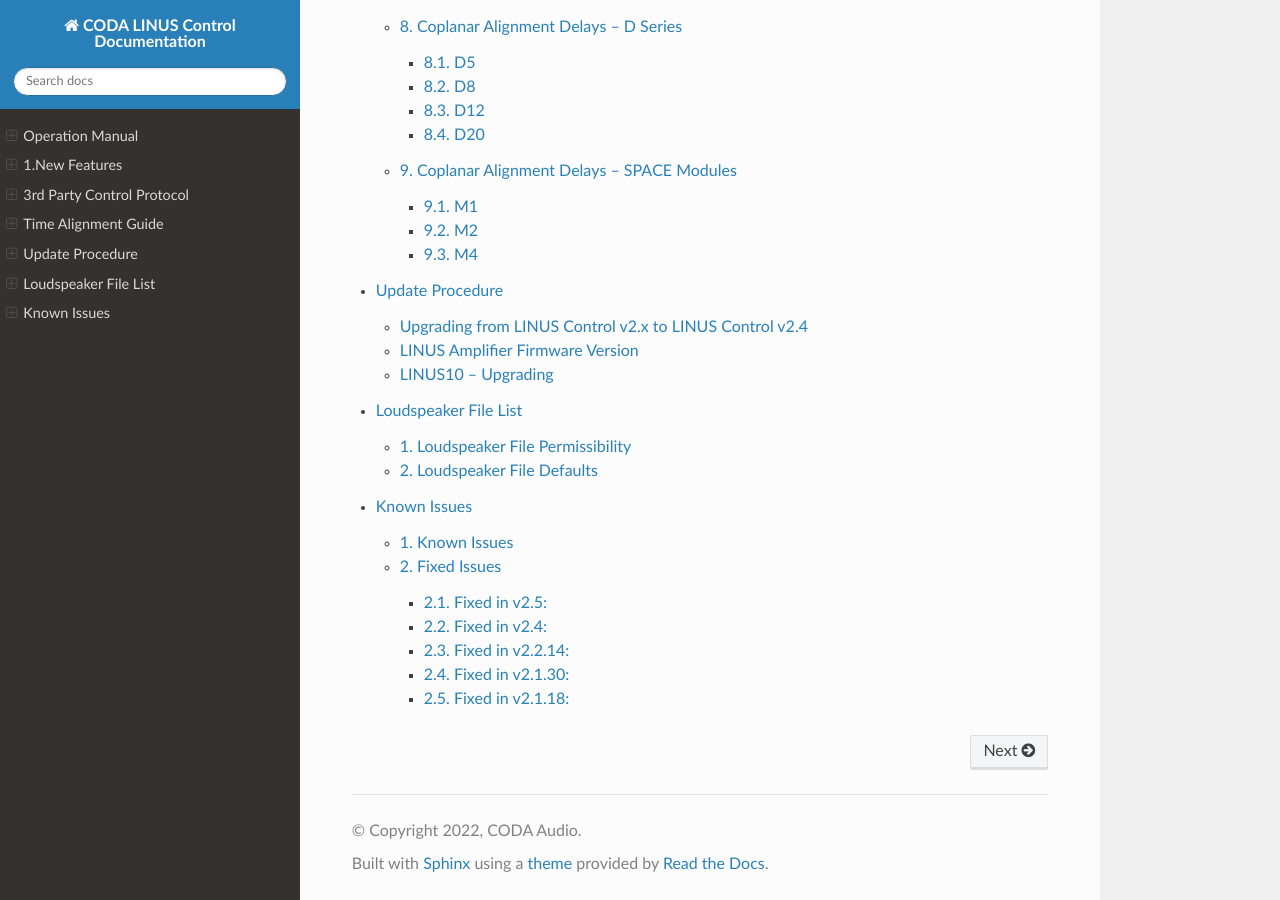
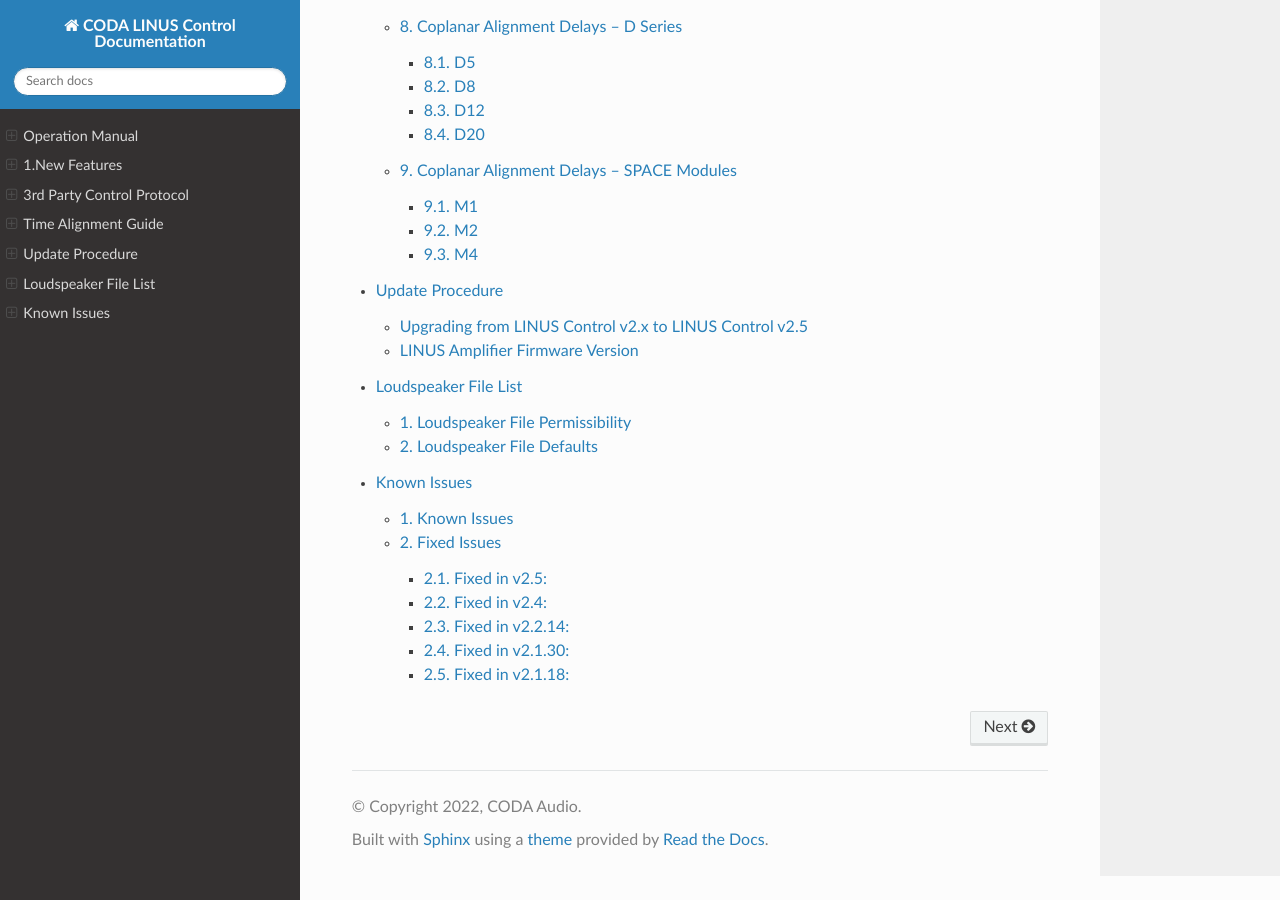
Before and after one commit to tderick/CODA-LINUX-CONTROL-DOCUMENTATION, a Sphinx documentation site: the page built from source/index.rst, in a window 1280 px wide and 900 px high, scrolled down 4590 px. Built offline with Sphinx 7.4.7 and the Read the Docs theme 2.0.0, drawn with Linux system fonts in a browser that asks for light colours; some of the changed lines change nothing that is shown.

Commit message:
Update Update Procedure

```diff
--- a/source/update_procedure.rst
+++ b/source/update_procedure.rst
@@ -1,14 +1,14 @@
 Update Procedure
 ================
 
-Upgrading from LINUS Control v2.x to LINUS Control v2.4
+Upgrading from LINUS Control v2.x to LINUS Control v2.5
 --------------------------------------------------------
 
 • Set your wired ethernet interface to 192.168.1.250 / 255.255.0.0
 • Disable all other network interfaces, including Wi-Fi.
 • Check your interface IP, Subnet Mask, and check you have disabled all other network interfaces, **including Wi-Fi**.
 • Close any existing instance of LINUS Control.
-• Launch LINUS Control v2.4.
+• Launch LINUS Control v2.5.
 • Click the Online button in the top right of the window.
 • Network scanning will now start. In the bottom taskbar, an icon will be presented, showing how many amplifiers have been detected on the network. Click this button:
 
@@ -92,169 +92,169 @@
 +-----------------------+-------------------+
 
 
-LINUS10 – Upgrading
---------------------
+.. LINUS10 – Upgrading
+.. --------------------
 
-First it is necessary to establish a fully functional network with the amplifiers on the LINUS Live v1.2.5 software. This ensures there are no connectivity issues that could cause issues during the Firmware update procedure.
+.. First it is necessary to establish a fully functional network with the amplifiers on the LINUS Live v1.2.5 software. This ensures there are no connectivity issues that could cause issues during the Firmware update procedure.
 
-• Establish a fully functional LINUS10 network with LINUS Live v1.2.5
-• Ensure LINUS Live v1.2.5 is in sync with the amplifiers (no orange flags):
+.. • Establish a fully functional LINUS10 network with LINUS Live v1.2.5
+.. • Ensure LINUS Live v1.2.5 is in sync with the amplifiers (no orange flags):
 
-.. image:: assets/images/update_procedure/linux10upgrading/syncwithamplifier.png
-    :align: center
+.. .. image:: assets/images/update_procedure/linux10upgrading/syncwithamplifier.png
+..     :align: center
 
-|
+.. |
 
-• Close LINUS Live v1.2.5
-• Run LINUS Live v1.2.7 – the Firmware Migration Tool.
-• Go Online. The units will be shown with a Red and Grey square, stating “Update FW”:
+.. • Close LINUS Live v1.2.5
+.. • Run LINUS Live v1.2.7 – the Firmware Migration Tool.
+.. • Go Online. The units will be shown with a Red and Grey square, stating “Update FW”:
 
-.. image:: assets/images/update_procedure/linux10upgrading/updatefw.png
-    :align: center
+.. .. image:: assets/images/update_procedure/linux10upgrading/updatefw.png
+..     :align: center
 
-|
+.. |
 
-• Press the ‘Add Modules’ button:
+.. • Press the ‘Add Modules’ button:
 
-.. image:: assets/images/update_procedure/linux10upgrading/addmodule.png
-    :align: center
+.. .. image:: assets/images/update_procedure/linux10upgrading/addmodule.png
+..     :align: center
 
-|
+.. |
 
-• Select **up to** 6 Modules (12x LINUS10 Amplifiers).
+.. • Select **up to** 6 Modules (12x LINUS10 Amplifiers).
 
-.. note::
-    If you select over 6 Modules, which is 12x LINUS10 Amplifiers, the Firmware update process will fail, and you will have to update the devices one at a time, using the Hardware Update Mode.
+.. .. note::
+..     If you select over 6 Modules, which is 12x LINUS10 Amplifiers, the Firmware update process will fail, and you will have to update the devices one at a time, using the Hardware Update Mode.
 
-• Click Firmware, then Upload Firmware, then accept the pop-up dialog.
+.. • Click Firmware, then Upload Firmware, then accept the pop-up dialog.
 
-.. image:: assets/images/update_procedure/linux10upgrading/popup_dialog.png
-    :align: center
+.. .. image:: assets/images/update_procedure/linux10upgrading/popup_dialog.png
+..     :align: center
 
-|
+.. |
 
-• LINUS Live v1.2.7 will close upon completion.
-• Restart LINUS Live v1.2.7 and repeat, until all amplifiers have had their firmware updated.
-• Restart LINUS Live v1.2.7
-• Go Online. The units will be shown with a Red and Grey square, stating “Update Lib”:
+.. • LINUS Live v1.2.7 will close upon completion.
+.. • Restart LINUS Live v1.2.7 and repeat, until all amplifiers have had their firmware updated.
+.. • Restart LINUS Live v1.2.7
+.. • Go Online. The units will be shown with a Red and Grey square, stating “Update Lib”:
 
-.. image:: assets/images/update_procedure/linux10upgrading/updatelib.png
-    :align: center
+.. .. image:: assets/images/update_procedure/linux10upgrading/updatelib.png
+..     :align: center
 
-|
+.. |
 
-• Press the ‘Add Modules’ button:
+.. • Press the ‘Add Modules’ button:
 
-.. image:: assets/images/update_procedure/linux10upgrading/addmodule.png
-    :align: center
+.. .. image:: assets/images/update_procedure/linux10upgrading/addmodule.png
+..     :align: center
 
-|
+.. |
 
-• Select **up to** 6 Modules (12x LINUS10 Amplifiers).
-• Click Library, then Upload Library, then accept the pop-up dialog:
+.. • Select **up to** 6 Modules (12x LINUS10 Amplifiers).
+.. • Click Library, then Upload Library, then accept the pop-up dialog:
 
-.. image:: assets/images/update_procedure/linux10upgrading/upload_lib.png
-    :align: center
+.. .. image:: assets/images/update_procedure/linux10upgrading/upload_lib.png
+..     :align: center
 
-|
+.. |
 
-• LINUS Firmware Migrate will close upon completion.
-• Restart LINUS Firmware Migrate v1.2.7 and repeat until all amplifiers have had their libraries updated.
-• Restart LINUS Live v1.2.7
-• Go Online. The units will be shown with a Green and Grey square:
+.. • LINUS Firmware Migrate will close upon completion.
+.. • Restart LINUS Firmware Migrate v1.2.7 and repeat until all amplifiers have had their libraries updated.
+.. • Restart LINUS Live v1.2.7
+.. • Go Online. The units will be shown with a Green and Grey square:
 
-.. image:: assets/images/update_procedure/linux10upgrading/greenandgreysquare.png
-    :align: center
+.. .. image:: assets/images/update_procedure/linux10upgrading/greenandgreysquare.png
+..     :align: center
 
-|
+.. |
 
-• Press the ‘Add Modules’ button:
+.. • Press the ‘Add Modules’ button:
 
-.. image:: assets/images/update_procedure/linux10upgrading/addmodule.png
-    :align: center
+.. .. image:: assets/images/update_procedure/linux10upgrading/addmodule.png
+..     :align: center
 
-|
+.. |
 
-• They will now all have blue ‘in-sync’ flags:
+.. • They will now all have blue ‘in-sync’ flags:
 
-.. image:: assets/images/update_procedure/linux10upgrading/in-sync-flags.png
-    :align: center
+.. .. image:: assets/images/update_procedure/linux10upgrading/in-sync-flags.png
+..     :align: center
 
-|
+.. |
 
-• Close LINUS Live v1.2.7.
+.. • Close LINUS Live v1.2.7.
 
-We will now configure the LINUS10’s so that they can be seen by LINUS Control v2.0.x, and the firmware can be updated to the latest stream.
+.. We will now configure the LINUS10’s so that they can be seen by LINUS Control v2.0.x, and the firmware can be updated to the latest stream.
 
 
-.. note::
-    From this moment onwards during the firmware upgrade procedure, limit the amount of LINUS10’s on the network to 24x at a time, using front panel ID Numbers #1 through #12.
+.. .. note::
+..     From this moment onwards during the firmware upgrade procedure, limit the amount of LINUS10’s on the network to 24x at a time, using front panel ID Numbers #1 through #12.
 
-    After the update process is complete, there will be no limitation on simultaneous upgrades within the LINUS Control v2.0.x software / firmware streams.
+..     After the update process is complete, there will be no limitation on simultaneous upgrades within the LINUS Control v2.0.x software / firmware streams.
 
-.. warning::
-    • Set all LINUS10’s to MASTER on the Front Panel LCD.
-    • **Do NOT adjust the Front Panel ID number.**
+.. .. warning::
+..     • Set all LINUS10’s to MASTER on the Front Panel LCD.
+..     • **Do NOT adjust the Front Panel ID number.**
 
 
-• Launch LINUS Control v2.0.x
-• Click the Online button in the top right of the window:
+.. • Launch LINUS Control v2.0.x
+.. • Click the Online button in the top right of the window:
 
-.. image:: assets/images/update_procedure/linux10upgrading/online.png
-    :align: center
+.. .. image:: assets/images/update_procedure/linux10upgrading/online.png
+..     :align: center
 
-|
+.. |
 
-• Network scanning will now start. In the bottom taskbar, an icon will be presented, detailing how many amplifiers have been detected on the network. Click this button:
+.. • Network scanning will now start. In the bottom taskbar, an icon will be presented, detailing how many amplifiers have been detected on the network. Click this button:
 
-.. image:: assets/images/update_procedure/linux10upgrading/amplifierdiscovered.png
-    :align: center
+.. .. image:: assets/images/update_procedure/linux10upgrading/amplifierdiscovered.png
+..     :align: center
 
-|
+.. |
 
-• On the left of the workspace, the amplifiers that have been detected on the network will be displayed. The LINUS10’s are shown with the Red ‘Update Firmware’ button. Click all of these.
+.. • On the left of the workspace, the amplifiers that have been detected on the network will be displayed. The LINUS10’s are shown with the Red ‘Update Firmware’ button. Click all of these.
 
-.. image:: assets/images/update_procedure/linux10upgrading/firmwareupdaterequired.png
-    :align: center
+.. .. image:: assets/images/update_procedure/linux10upgrading/firmwareupdaterequired.png
+..     :align: center
 
-|
+.. |
 
-.. note::
-    If after pressing the ‘Update Firmware’ button, it reappears after a short period of time, power cycle the amplifier. Once the ‘Update Firmware’ button is pressed, the amplifiers will disappear out of the discovery list. Please wait at least 30 seconds for the amplifiers to show up in the discovery list.
+.. .. note::
+..     If after pressing the ‘Update Firmware’ button, it reappears after a short period of time, power cycle the amplifier. Once the ‘Update Firmware’ button is pressed, the amplifiers will disappear out of the discovery list. Please wait at least 30 seconds for the amplifiers to show up in the discovery list.
 
 
-• The Front Panel LCD may now present an error code:
-This is stating that the amplifier cannot find the Speaker Library.
-The message can be ignored or cleared with the Amplifier Front Panel ‘ESC’ key.
+.. • The Front Panel LCD may now present an error code:
+.. This is stating that the amplifier cannot find the Speaker Library.
+.. The message can be ignored or cleared with the Amplifier Front Panel ‘ESC’ key.
 
-.. image:: assets/images/update_procedure/linux10upgrading/statewindowserror.png
-    :align: center
+.. .. image:: assets/images/update_procedure/linux10upgrading/statewindowserror.png
+..     :align: center
 
-|
+.. |
 
-• When the firmware has been updated on these devices, they will return to the discoverylist. The speaker library now needs to be updated.
-Click the red ‘Update Speaker Lib’ button to continue:
+.. • When the firmware has been updated on these devices, they will return to the discoverylist. The speaker library now needs to be updated.
+.. Click the red ‘Update Speaker Lib’ button to continue:
 
-.. image:: assets/images/update_procedure/linux10upgrading/speakerlibupdate.png
-    :align: center
+.. .. image:: assets/images/update_procedure/linux10upgrading/speakerlibupdate.png
+..     :align: center
 
-|
+.. |
 
-.. note::
-    If the amplifier that was the ‘Slave’ does now show up now in the discovery list with the “Update Speaker Lib” button, you forgot to perform the step marked ‘Important’ above; whereby you should set all devices to Master & not adjust the ID. To recover the amplifiers, it is now necessary to place the master and slave in Hardware Update mode, then push the firmware to both of the amplifiers one at a time, prior to restarting this above procedure.
+.. .. note::
+..     If the amplifier that was the ‘Slave’ does now show up now in the discovery list with the “Update Speaker Lib” button, you forgot to perform the step marked ‘Important’ above; whereby you should set all devices to Master & not adjust the ID. To recover the amplifiers, it is now necessary to place the master and slave in Hardware Update mode, then push the firmware to both of the amplifiers one at a time, prior to restarting this above procedure.
 
-• When the speaker library has been pushed to all the devices, they will now show in the discovery list, as shown below:
+.. • When the speaker library has been pushed to all the devices, they will now show in the discovery list, as shown below:
 
-.. image:: assets/images/update_procedure/linux10upgrading/discoveredlist.png
-    :align: center
+.. .. image:: assets/images/update_procedure/linux10upgrading/discoveredlist.png
+..     :align: center
 
-|
+.. |
 
-• Press the ‘Add all to workspace’ button to finish the process.
+.. • Press the ‘Add all to workspace’ button to finish the process.
 
-.. image:: assets/images/update_procedure/linux10upgrading/addalltoworkspace.png
-    :align: center
+.. .. image:: assets/images/update_procedure/linux10upgrading/addalltoworkspace.png
+..     :align: center
 
-|
+.. |
 
-• The LINUS10’s are now ready to be deployed in an active system.
+.. • The LINUS10’s are now ready to be deployed in an active system.
```
